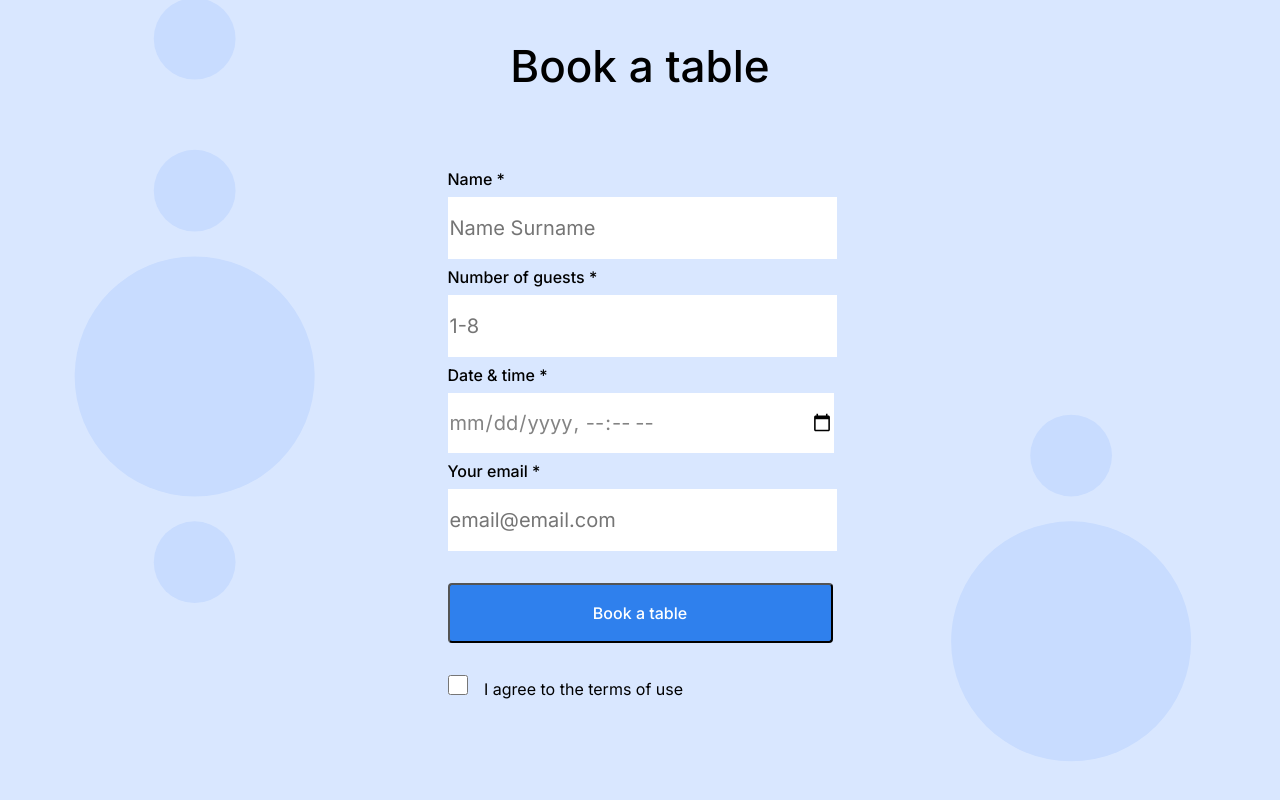
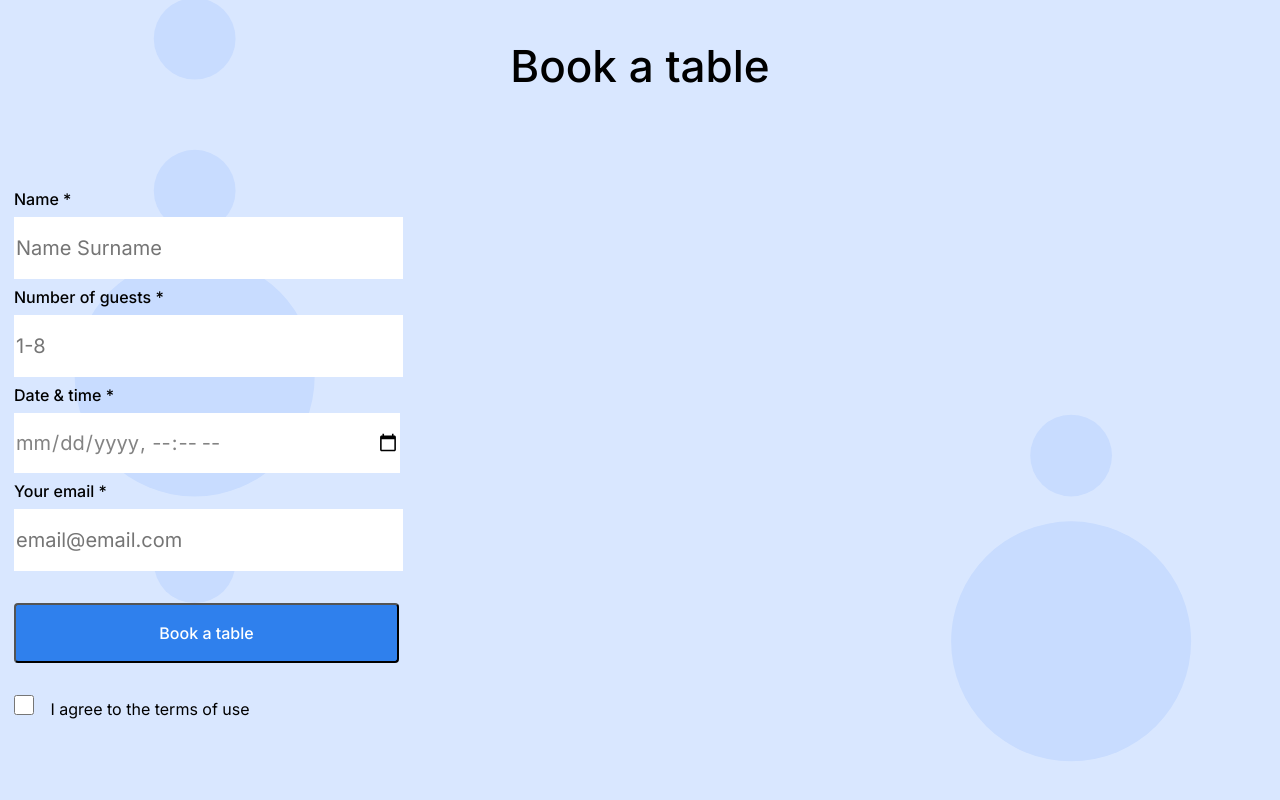
Before and after one commit to MrSurge87/se_project_coffeeshop, a plain HTML site: page index.html in a window 1280 px wide. Shown: the part 1660-2460 px from the top of the page. Drawn offline with Linux system fonts and the light colour scheme.

Commit message:
removed div and combined forms

```diff
--- a/index.html
+++ b/index.html
@@ -119,7 +119,6 @@
         <section id="reservation" class="reservation">
           <h3 class="reservation__title">Book a table</h3>
           <form class="form reservation form">
-            <div class="reservation__form form">
             <fieldset class="form__fieldset">
               <!--input for user name-->
               <label class="form__label" for="name">Name *</label>
@@ -131,9 +130,7 @@
               />
 
               <!--input for number of guests-->
-                <label class="form__label" for="guests"
-                  >Number of guests *</label
-                >
+              <label class="form__label" for="guests">Number of guests *</label>
               <input
                 class="form__input"
                 type="number"
@@ -177,7 +174,6 @@
                 <span>I agree to the terms of use</span>
               </label>
             </fieldset>
-            </div>
           </form>
         </section>
 
```
Lines whose indentation alone changed are shown as unchanged.
